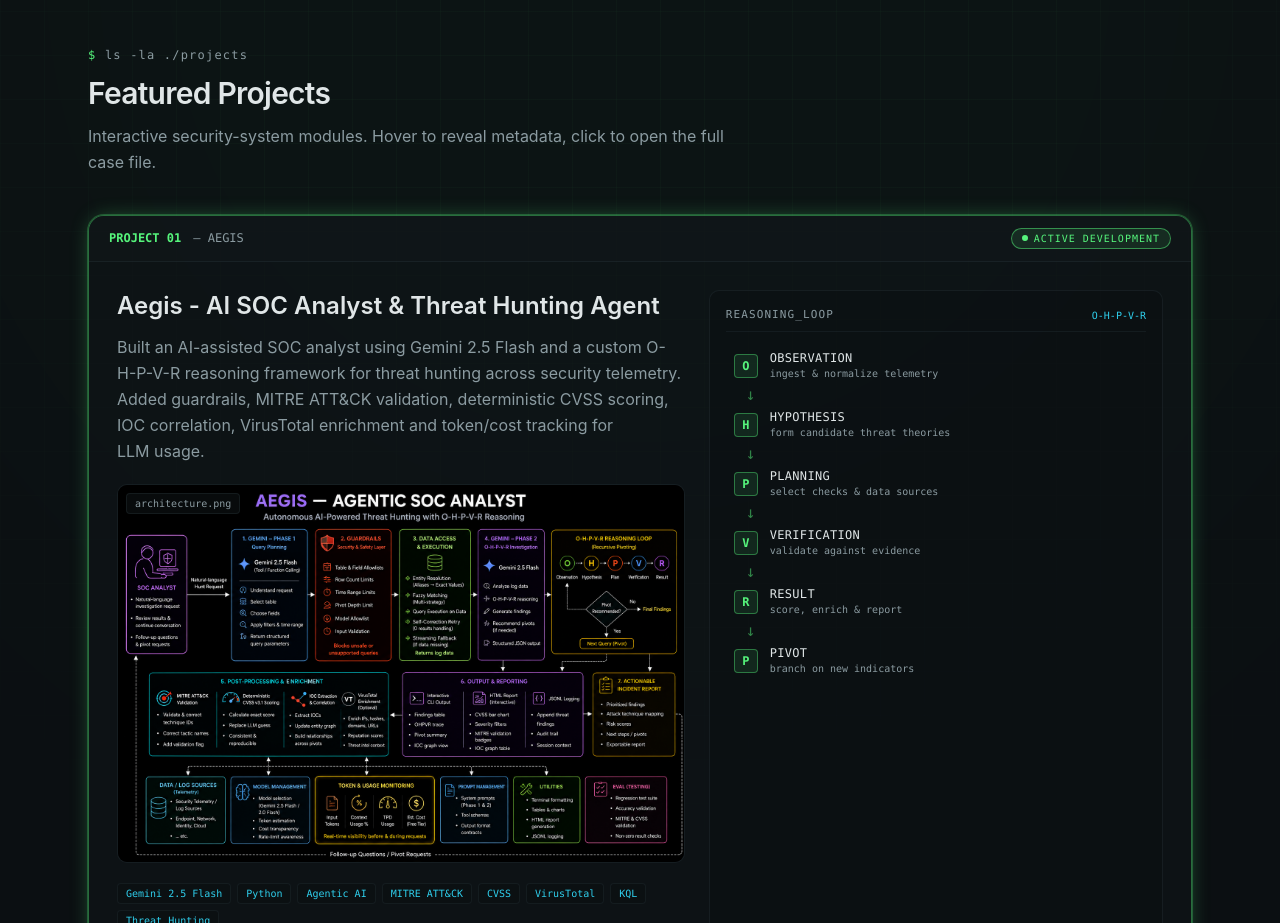
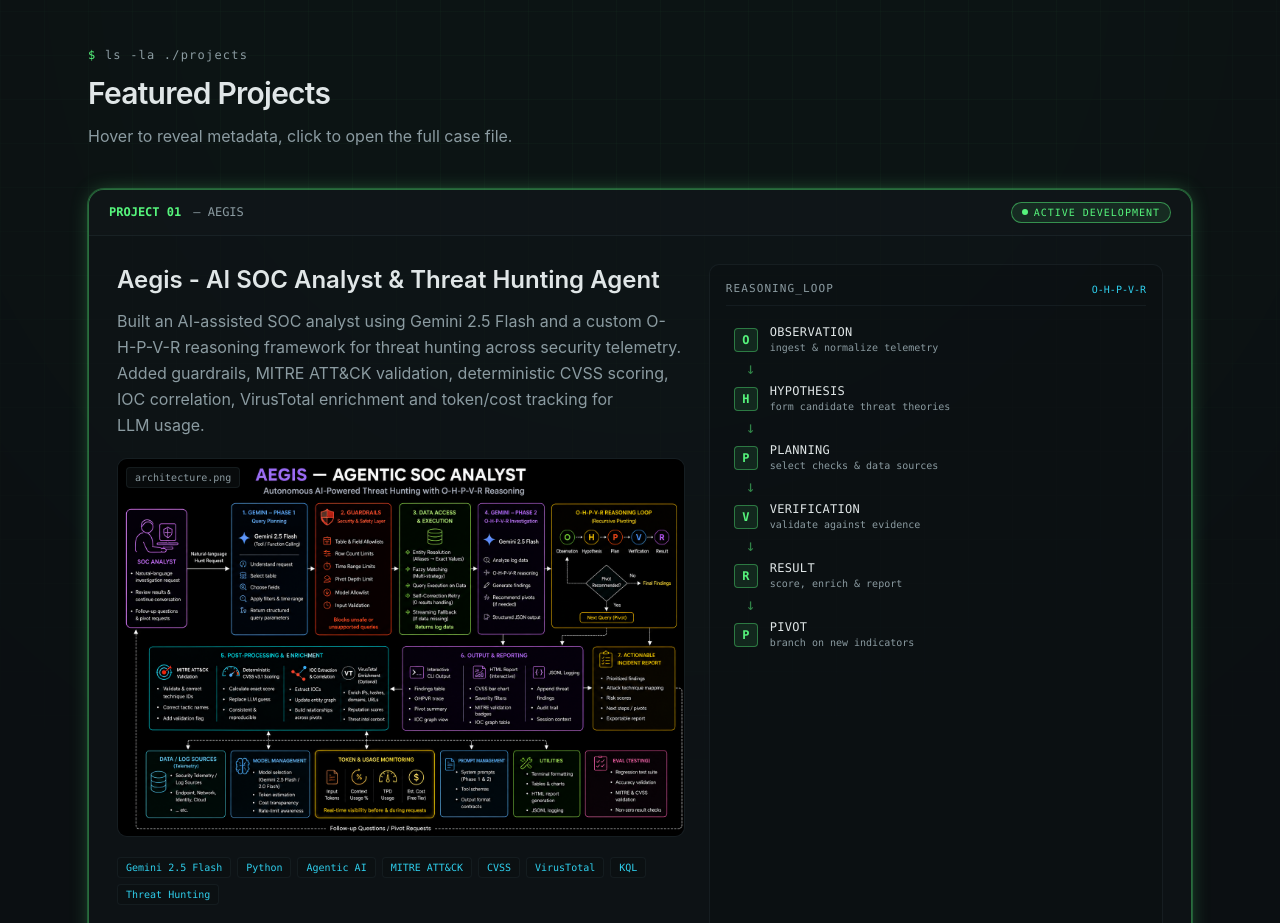
Before and after one commit to reetbhatia/reetbhatia-portfolio, a Next.js app: page / in a window 1280 px wide. Shown: the part 1160-2083 px from the top of the page. Built offline with nearby package versions, Linux system fonts and the light colour scheme.

Commit message:
Update projects.tsx

```diff
--- a/components/projects.tsx
+++ b/components/projects.tsx
@@ -23,7 +23,7 @@ export function Projects() {
       <div className="pointer-events-none absolute inset-0 bg-grid bg-grid-fade opacity-40" aria-hidden="true" />
       <div className="relative mx-auto max-w-6xl px-4 py-20 sm:px-6">
         <SectionHeading command="ls -la ./projects" title="Featured Projects">
-          Interactive security-system modules. Hover to reveal metadata, click to open
+          Hover to reveal metadata, click to open
           the full case file.
         </SectionHeading>
 
```
